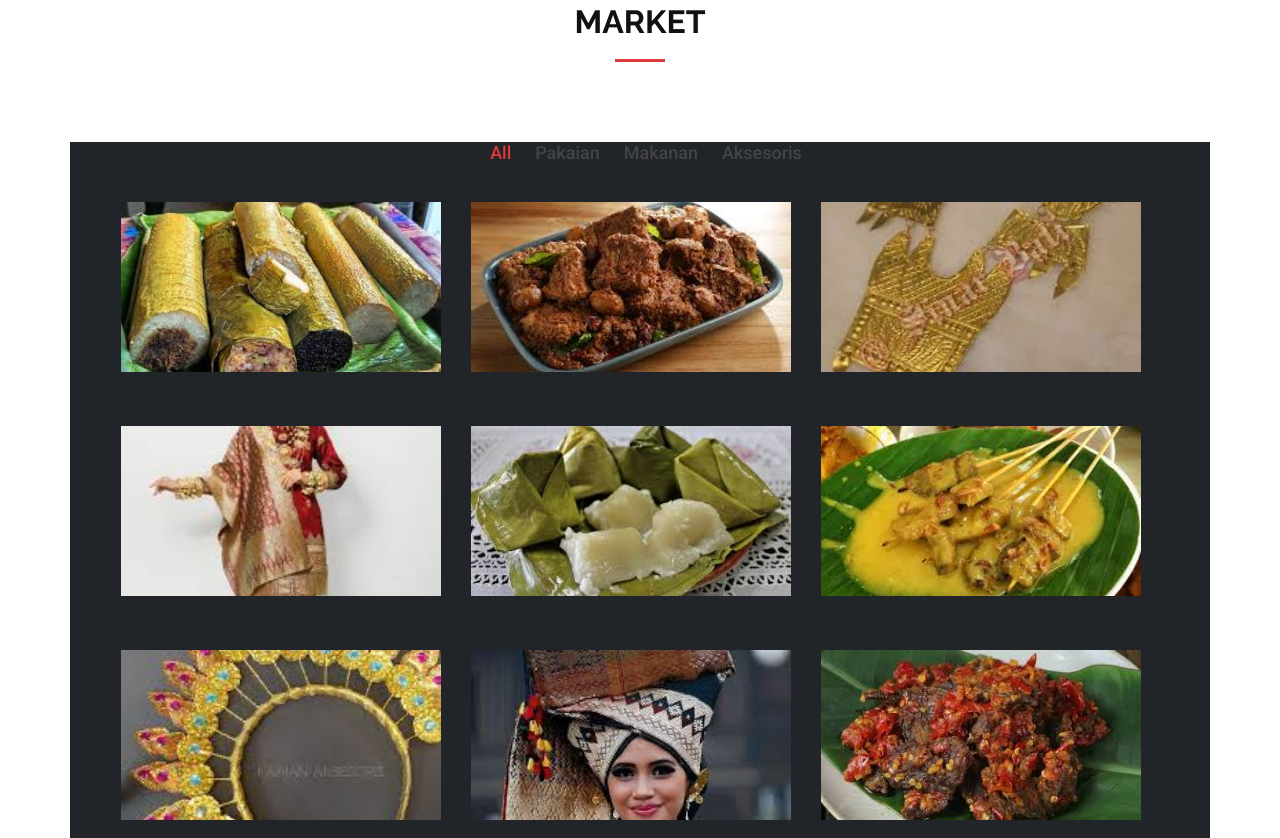
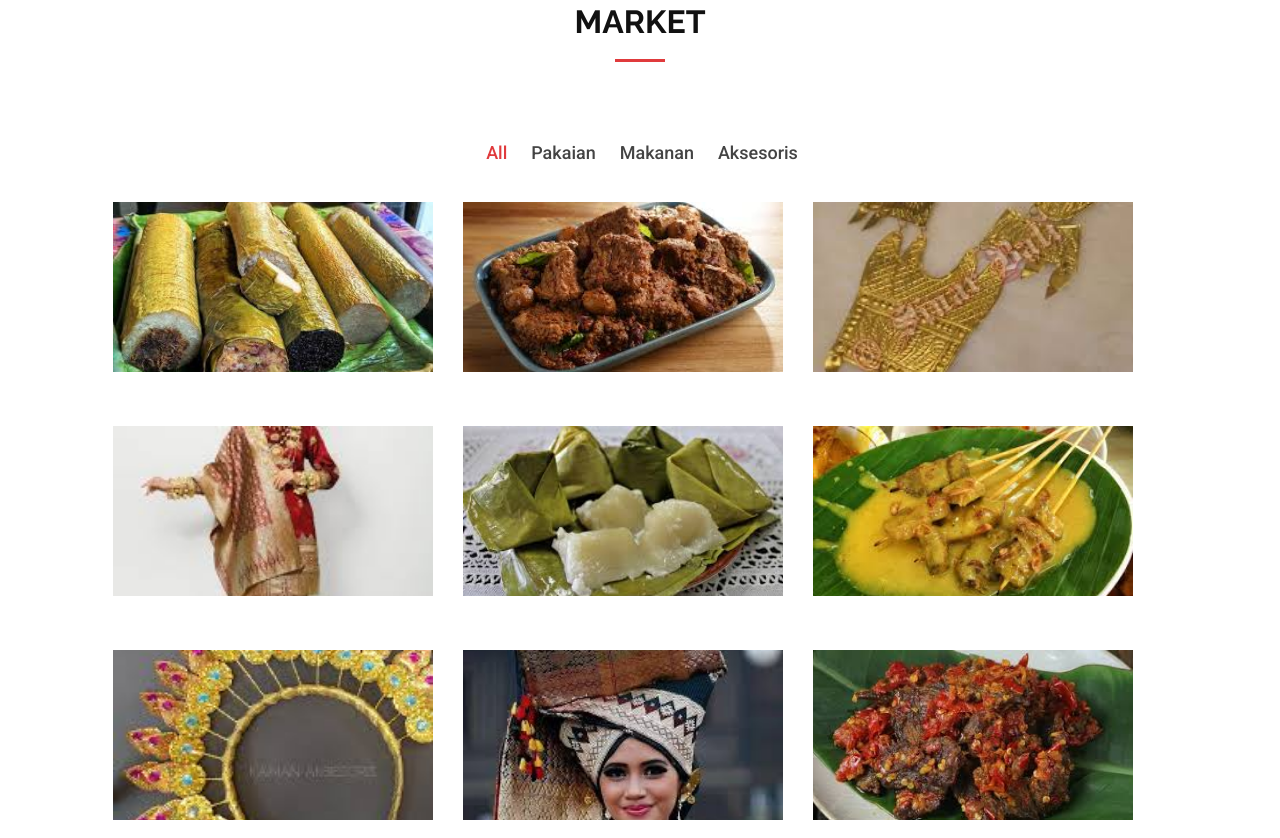
Before and after one commit to FidiaRahmatunnisa/BundoCulture, a plain HTML site: page index.html in a window 1280 px wide. Shown: the part 2546-3384 px from the top of the page. Drawn offline with Linux system fonts and the light colour scheme.

```diff
--- a/index.html
+++ b/index.html
@@ -459,7 +459,7 @@
         <!-- <p>Necessitatibus eius consequatur ex aliquid fuga eum quidem sint consectetur velit</p> -->
       </div><!-- End Section Title -->
 
-      <div class="container bg-dark ps-4">
+      <div class="container  ps-3">
 
         <div class="isotope-layout justify-content-center" data-default-filter="*" data-layout="masonry" data-sort="original-order">
 
```
